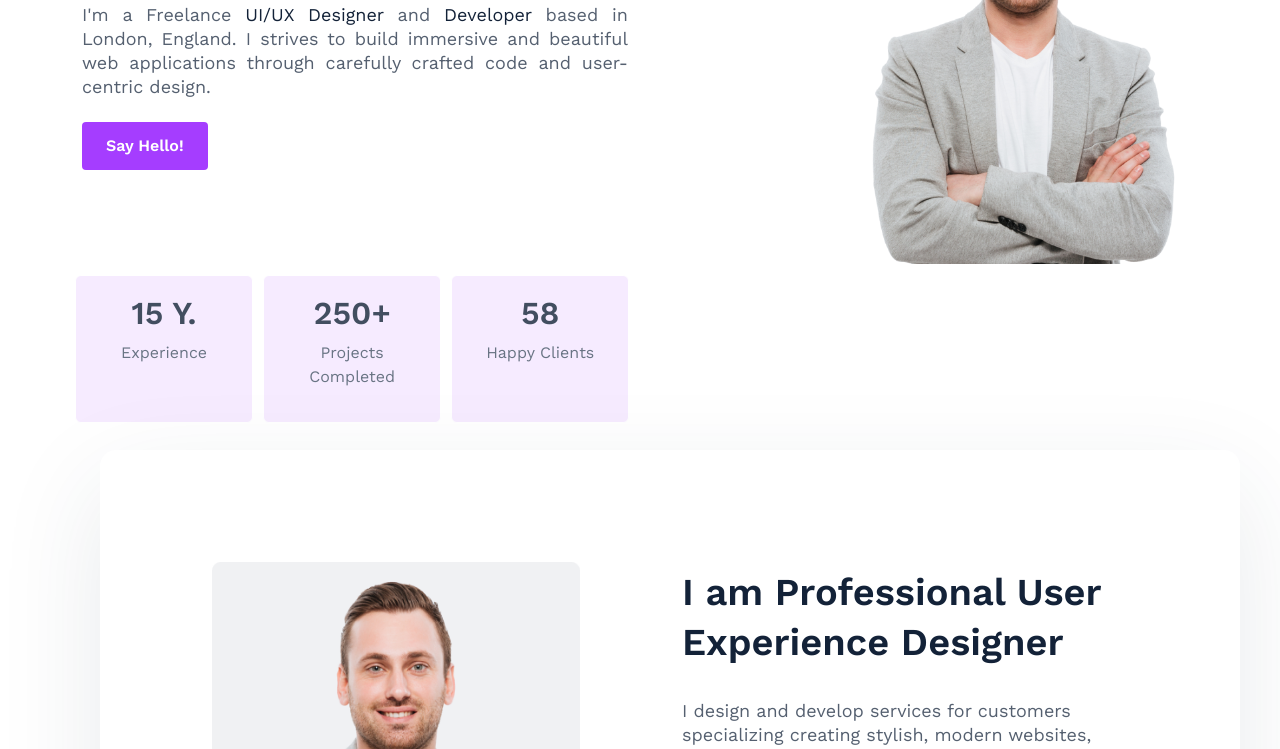
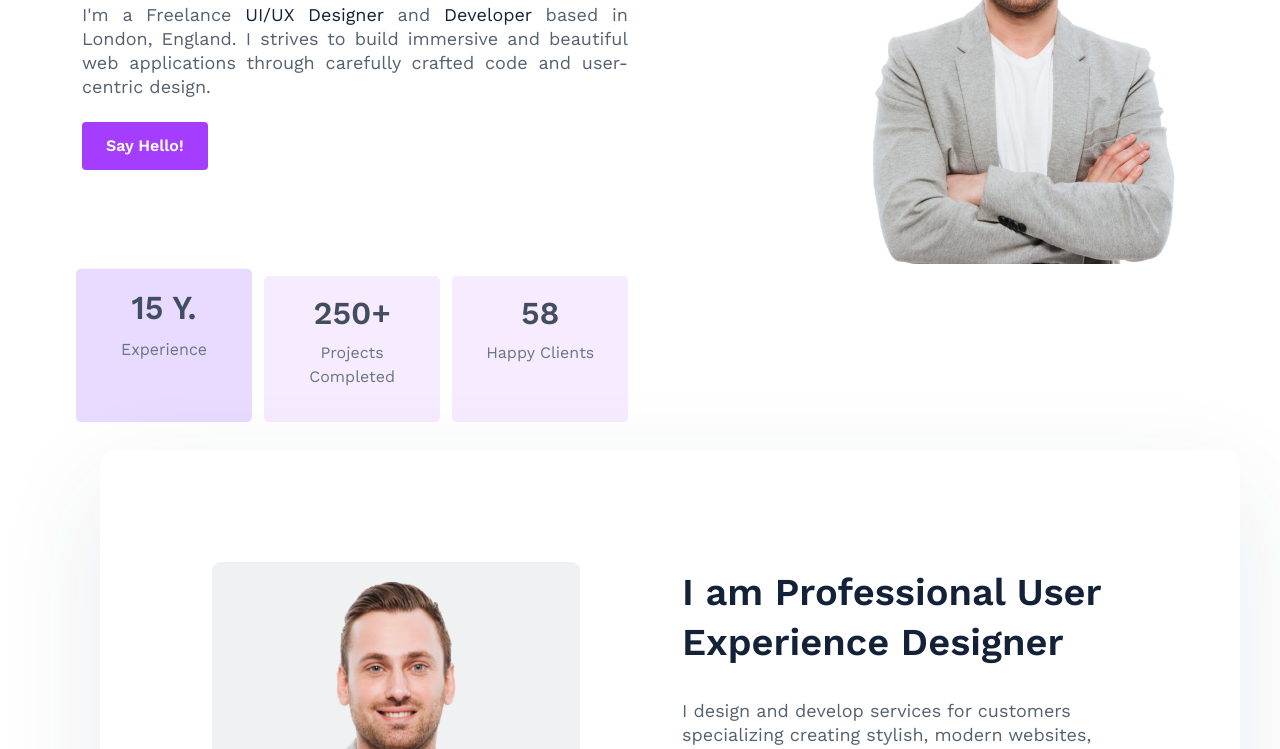
Before and after one commit to Arpanbarua/bootstrap-brooklyn, a plain HTML site: page index.html in a window 1280 px wide. In both pictures the pointer is over the element 164 px from the left and 819 px from the top of the page. Shown: the part 470-1219 px from the top of the page. Drawn offline with nearby package versions, Linux system fonts and the light colour scheme.

Commit message:
Add files via upload

```diff
--- a/assets/css/style.css
+++ b/assets/css/style.css
@@ -171,6 +171,13 @@ text-decoration: none;
 border-radius: 6px;
 margin: 5px;
 width: calc(33% - 10px);
+}
+
+#banner .card-box:hover
+{
+    background: rgba(230, 216, 255, 0.9);
+    transform: scaleY(1.05);
+    transform-origin: bottom;
 }
 
 #banner .card-box .details
```
